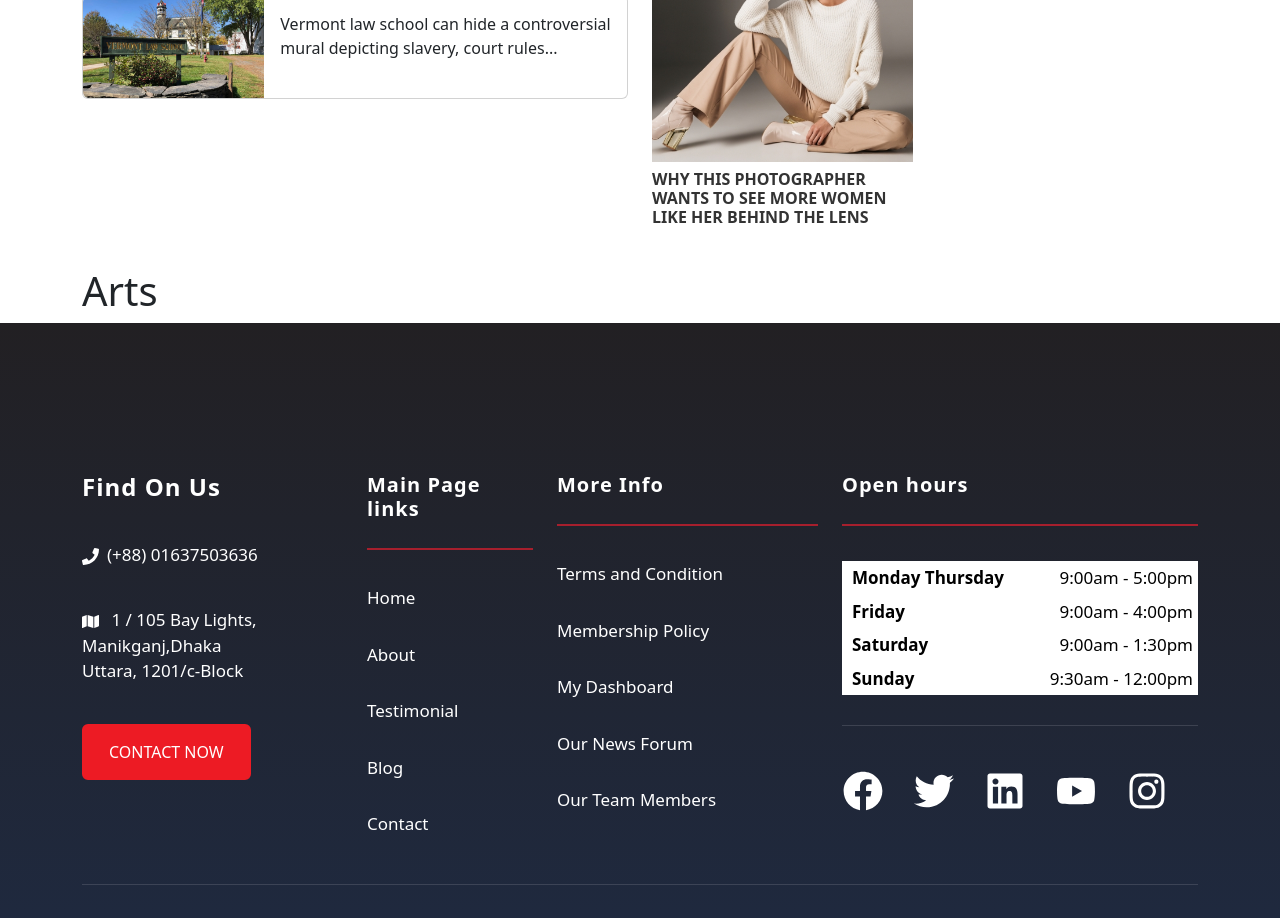
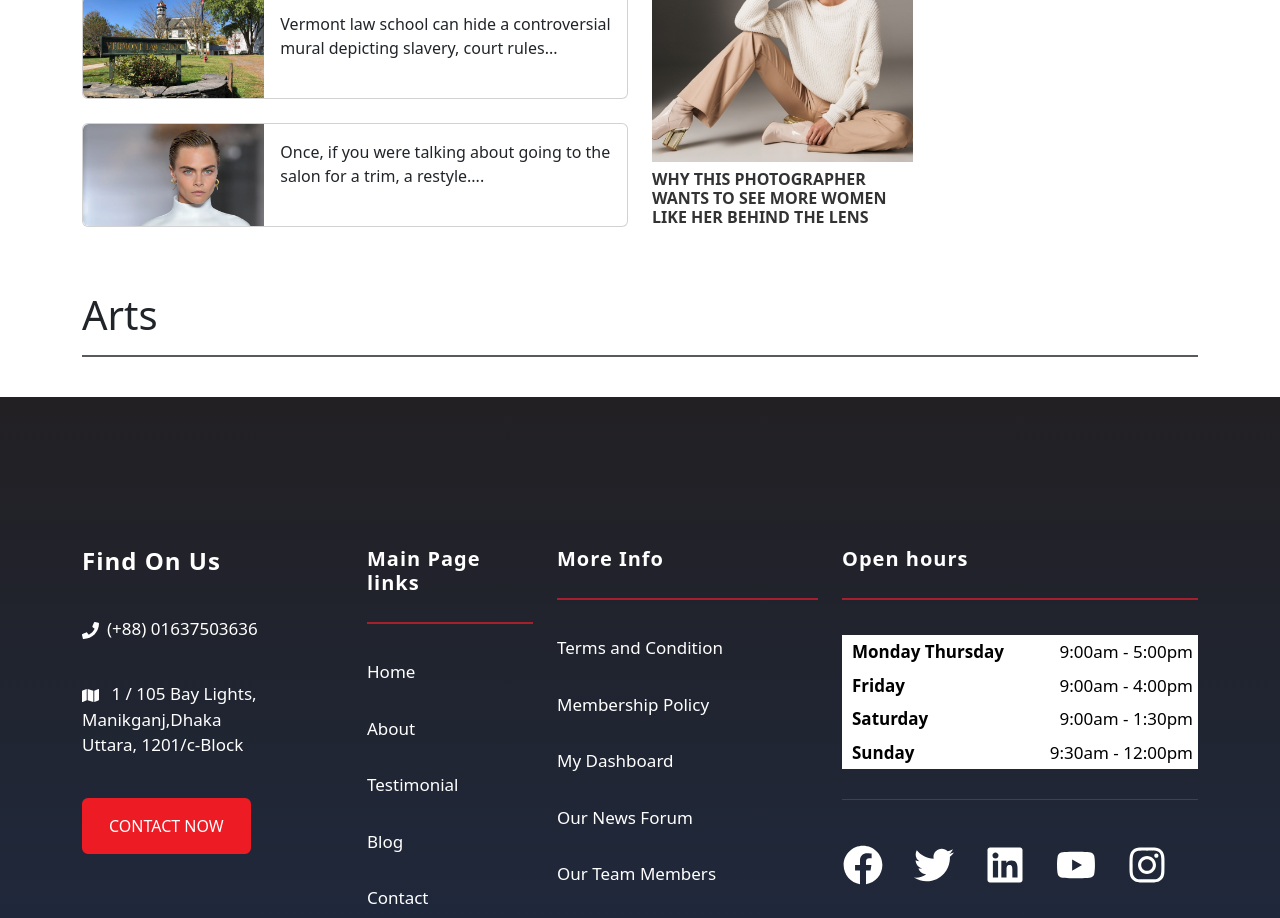
Before and after one commit to SheikhRakibhossain/CNC, a React (Vite) app: page /style in a window 1280 px wide. Shown: the part 1340-2258 px from the top of the page. Built offline with nearby package versions, Linux system fonts and the light colour scheme; no server answers.

Commit message:
new card added and art components hr line added

```diff
--- a/src/pages/StylePage/Arts.jsx
+++ b/src/pages/StylePage/Arts.jsx
@@ -4,9 +4,12 @@ import Container from 'react-bootstrap/esm/Container';
 const Arts = () => {
     return (
         <>
-        <Container>
-            <h1 className=''>Arts</h1>
-        </Container>
+            <Container className='py-4'>
+                <h1 className=''>Arts</h1>
+                <hr className="border border-dark border-1 opacity-75" />
+
+
+            </Container>
         </>
     );
 };
--- a/src/pages/StylePage/LatestStyle.jsx
+++ b/src/pages/StylePage/LatestStyle.jsx
@@ -11,6 +11,7 @@ import latestImage4 from '../../assets/girlscat/latestImage-4.jpg';
 import cosmology from "../../assets/girlscat/cosmology.webp"
 import vermentLaw from "../../assets/girlscat/vermentLaw.webp"
 import jhosFrankLink from "../../assets/girlscat/jhosFrankLink.webp"
+import bigBusiness from "../../assets/girlscat/bigBusiness.webp"
 
 import './LatestStyle.css';
 
@@ -27,7 +28,7 @@ const LatestStyle = () => {
                             </Link>
                         </div>
                         {/* Horizontal card section */}
-                        <div className="card mb-3 mt-4" style={{maxWidth: '540px;'}}>
+                        <div className="card mb-3 mt-4" style={{ maxWidth: '540px;' }}>
                             <div className="row g-0 latestCard ">
                                 <div className="col-md-4">
                                     <img src={cosmology} className="img-fluid rounded-start" alt="..." />
@@ -41,7 +42,7 @@ const LatestStyle = () => {
                                 </div>
                             </div>
                         </div>
-                        <div className="card mb-3 mt-4" style={{maxWidth: '540px;'}}>
+                        <div className="card mb-3 mt-4" style={{ maxWidth: '540px;' }}>
                             <div className="row g-0 latestCard ">
                                 <div className="col-md-4">
                                     <img src={jhosFrankLink} className="img-fluid rounded-start" alt="frank link" />
@@ -49,13 +50,13 @@ const LatestStyle = () => {
                                 <div className="col-md-8">
                                     <div className="card-body">
                                         <p>
-                                        The last photos of John Franklin’s doomed polar expedition party are going on sale...
+                                            The last photos of John Franklin’s doomed polar expedition party are going on sale...
                                         </p>
                                     </div>
                                 </div>
                             </div>
                         </div>
-                        <div className="card mb-3 mt-4" style={{maxWidth: '540px;'}}>
+                        <div className="card mb-3 mt-4" style={{ maxWidth: '540px;' }}>
                             <div className="row g-0 latestCard ">
                                 <div className="col-md-4">
                                     <img src={vermentLaw} className="img-fluid rounded-start" alt="..." />
@@ -63,7 +64,22 @@ const LatestStyle = () => {
                                 <div className="col-md-8">
                                     <div className="card-body">
                                         <p>
-                                        Vermont law school can hide a controversial mural depicting slavery, court rules...
+                                            Vermont law school can hide a controversial mural depicting slavery, court rules...
+                                        </p>
+                                    </div>
+                                </div>
+                            </div>
+                        </div>
+                        <div className="card mb-3 mt-4" style={{ maxWidth: '540px;' }}>
+                            <div className="row g-0 latestCard ">
+                                <div className="col-md-4">
+                                    <img src={bigBusiness} className="img-fluid rounded-start" alt="..." />
+                                </div>
+                                <div className="col-md-8">
+                                    <div className="card-body">
+                                        <p>
+
+                                            Once, if you were talking about going to the salon for a trim, a restyle....
                                         </p>
                                     </div>
                                 </div>
```
Also changed, not shown: src/assets/girlscat/bigBusiness.webp (added).
